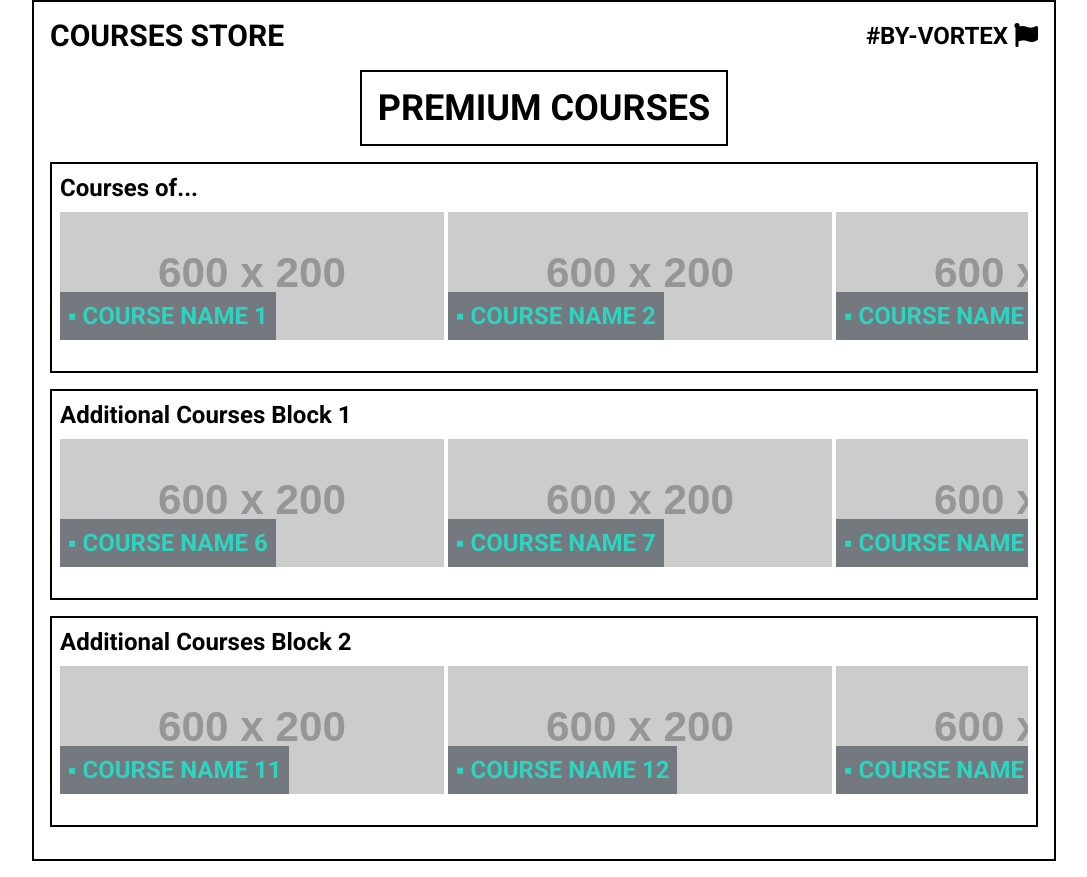
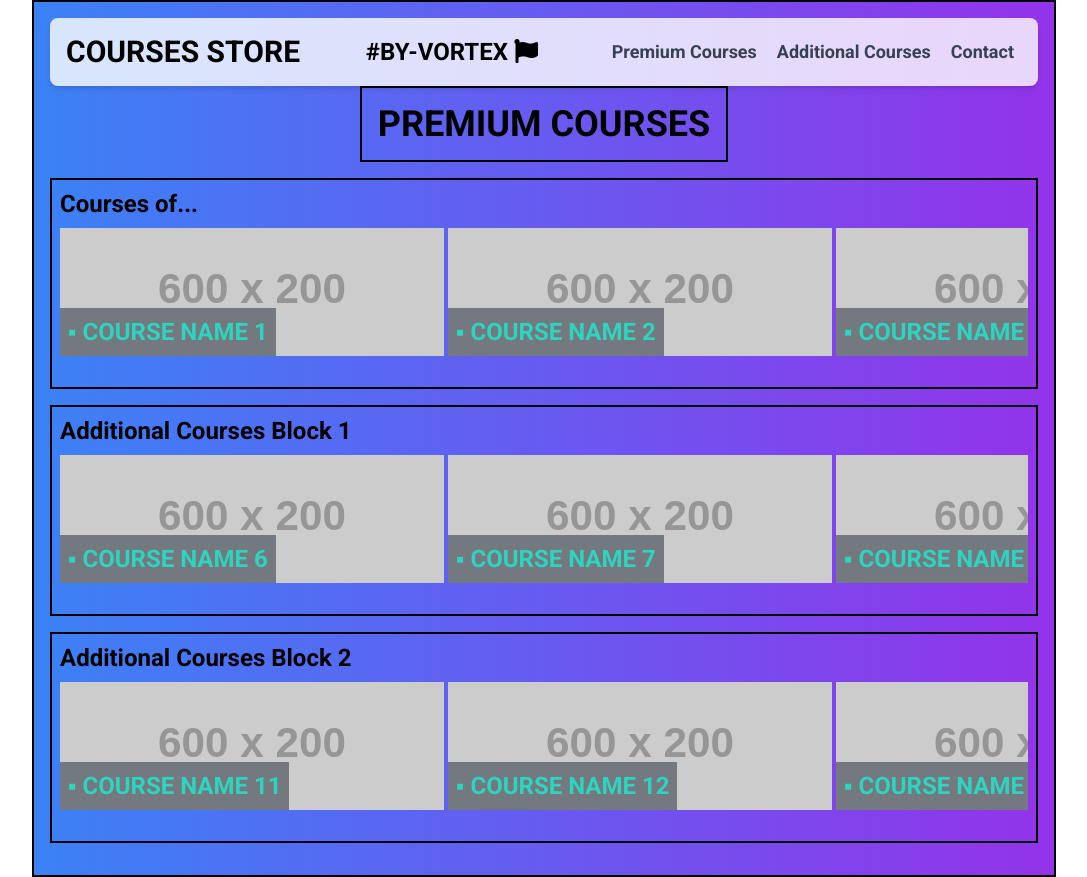
Before and after one commit to ikaayuxd/Vortexstore, a plain HTML site: page index.html in a window 1280 px wide. Shown: the whole page, without its empty margins (96-1183 px from the left). Drawn offline with nearby package versions, Linux system fonts and the light colour scheme; placeholder pictures from the web are drawn by us.

Commit message:
Update index.html

```diff
--- a/index.html
+++ b/index.html
@@ -42,8 +42,8 @@
     </style>
 </head>
 <body class="bg-white text-black">
-    <div class="max-w-screen-lg mx-auto p-4 border-2 border-black">
-        <div class="flex justify-between items-center mb-4">
+    <div class="max-w-screen-lg mx-auto p-4 border-2 border-black bg-gradient-to-r from-blue-500 to-purple-600">
+        <nav class="flex justify-between items-center p-4 bg-white bg-opacity-80 rounded-lg shadow-md">
             <div class="text-3xl font-bold">
                 COURSES STORE
             </div>
@@ -51,7 +51,12 @@
                 #BY-VORTEX
                 <i class="fas fa-flag"></i>
             </div>
-        </div>
+            <div>
+                <a href="#premium-courses" class="text-lg text-gray-700 hover:text-blue-500 mx-2">Premium Courses</a>
+                <a href="#additional-courses" class="text-lg text-gray-700 hover:text-blue-500 mx-2">Additional Courses</a>
+                <a href="#contact" class="text-lg text-gray-700 hover:text-blue-500 mx-2">Contact</a>
+            </div>
+        </nav>
         <div class="text-center mb-4">
             <div class="border-2 border-black inline-block p-4">
                 <div class="text-4xl font-bold">
```
